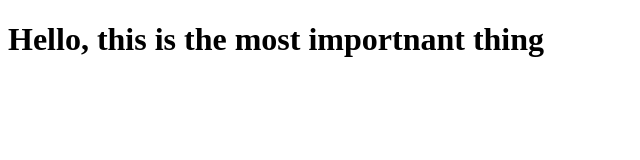
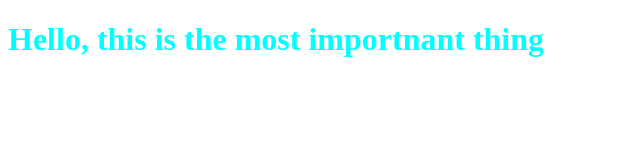
Before and after one commit to KareemAfifi/GitTest, a plain HTML site: page index.html in a window 1280 px wide. Shown: the whole page, without its empty margins (0-640 px from the left). Drawn offline with Linux system fonts and the light colour scheme.

Commit message:
Change Color of text

```diff
--- a/index.html
+++ b/index.html
@@ -5,6 +5,7 @@
     <meta http-equiv="X-UA-Compatible" content="IE=edge">
     <meta name="viewport" content="width=device-width, initial-scale=1.0">
     <title>Document</title>
+    <link rel="stylesheet" href="style.css">
 </head>
 <body>
     <h1>Hello, this is the most importnant thing</h1>
--- a/style.css
+++ b/style.css
@@ -0,0 +1,3 @@
+h1{
+    color:aqua
+}
```
